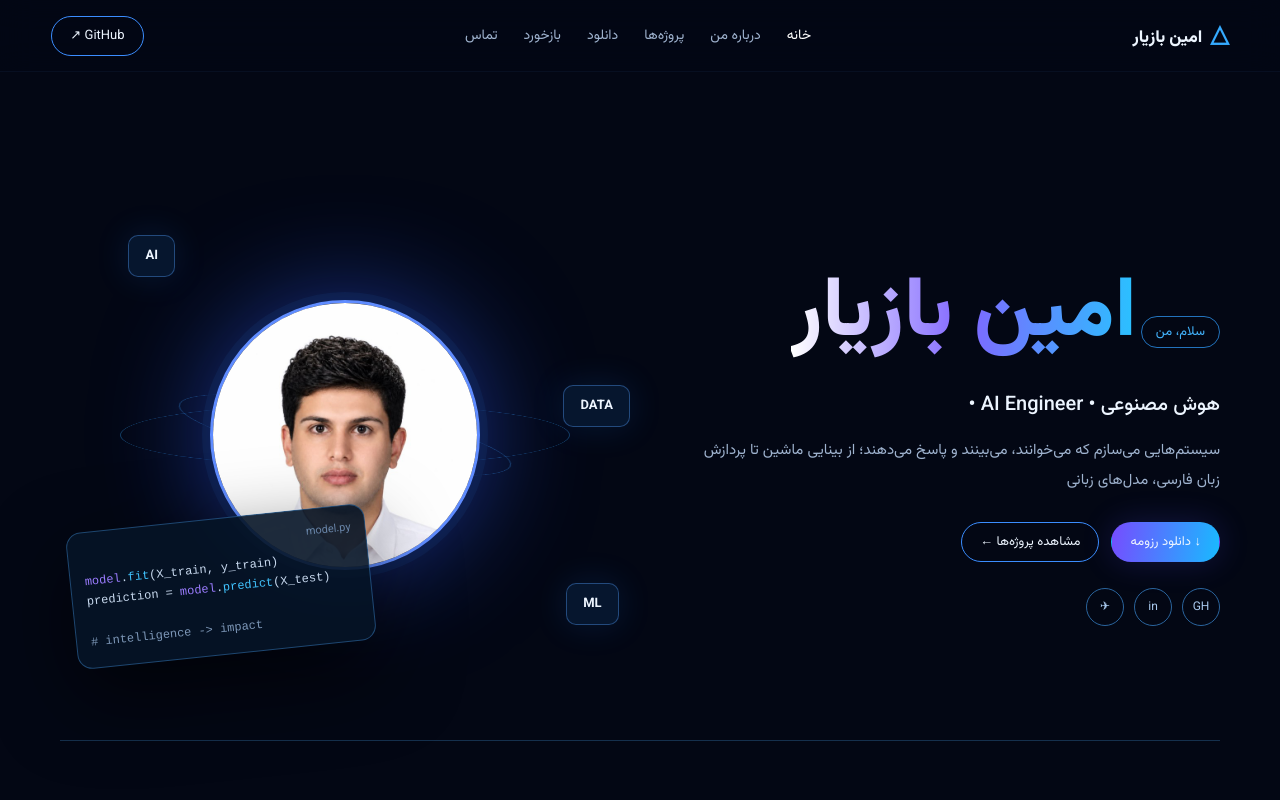
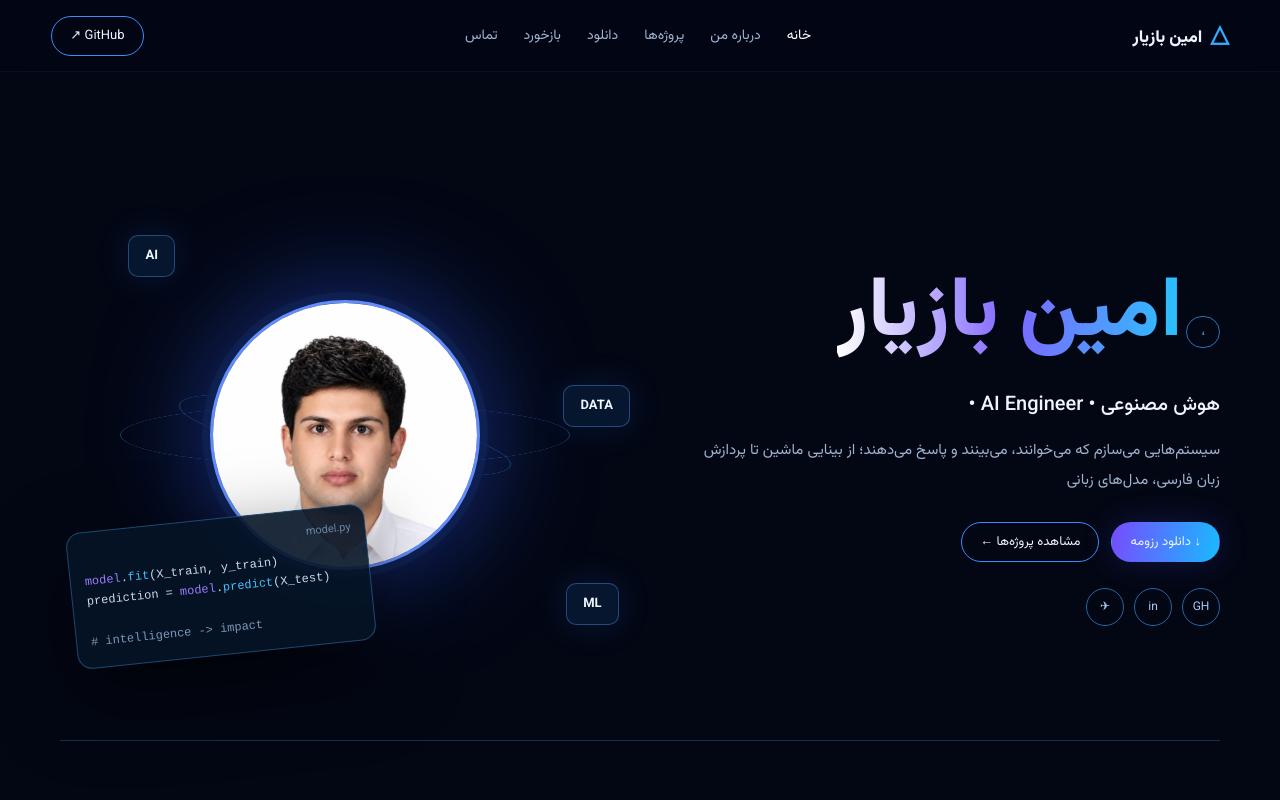
Before and after one commit to amin-bazyar/amin-bazyar.github.io, a plain HTML site: page index.html in a window 1280 px wide. Shown: the top 800 px of the page. Drawn offline with nearby package versions, Linux system fonts and the light colour scheme.

Commit message:
Update index.html

```diff
--- a/index.html
+++ b/index.html
@@ -25,7 +25,7 @@
 <main>
 <section id="home" class="hero c">
   <div>
-    <span class="tag">سلام، من</span>
+    <span class="tag">،</span>
     <h1 data-text="name"></h1>
     <h2 data-text="tagline"></h2>
     <p data-text="bio"></p>
```
